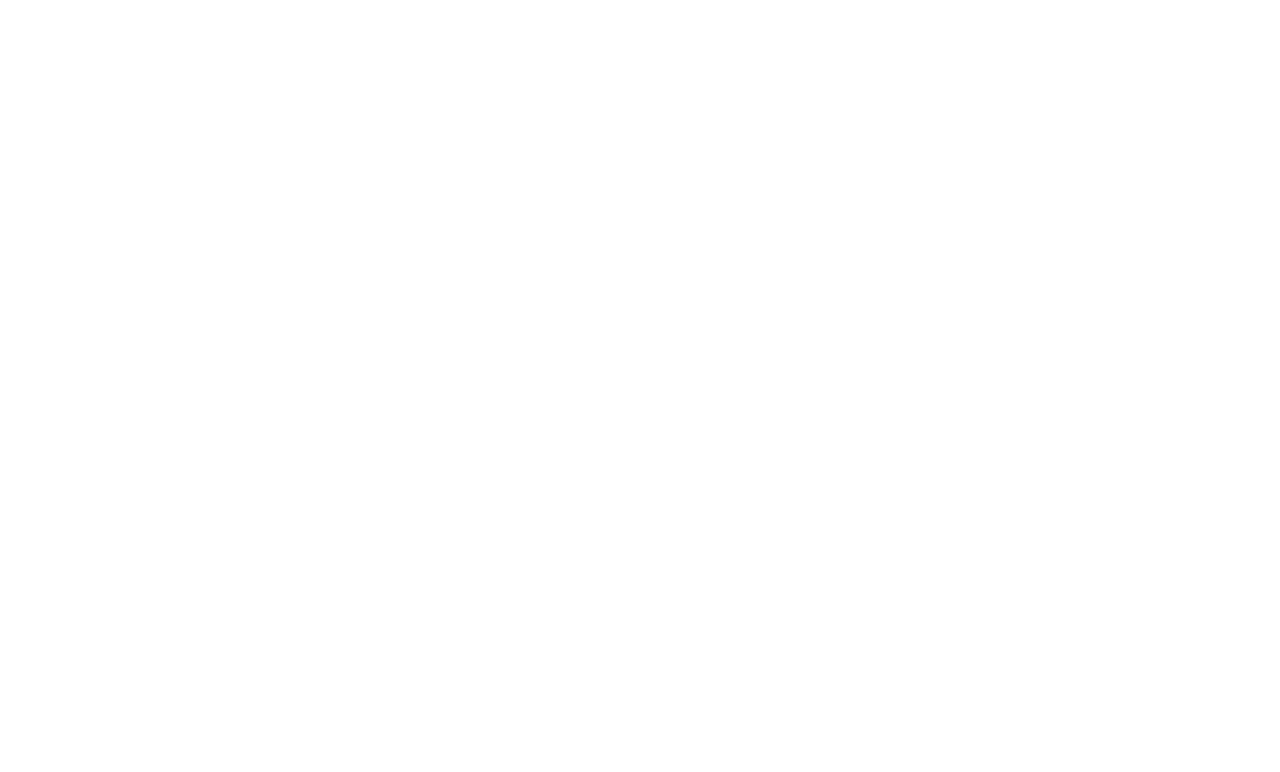
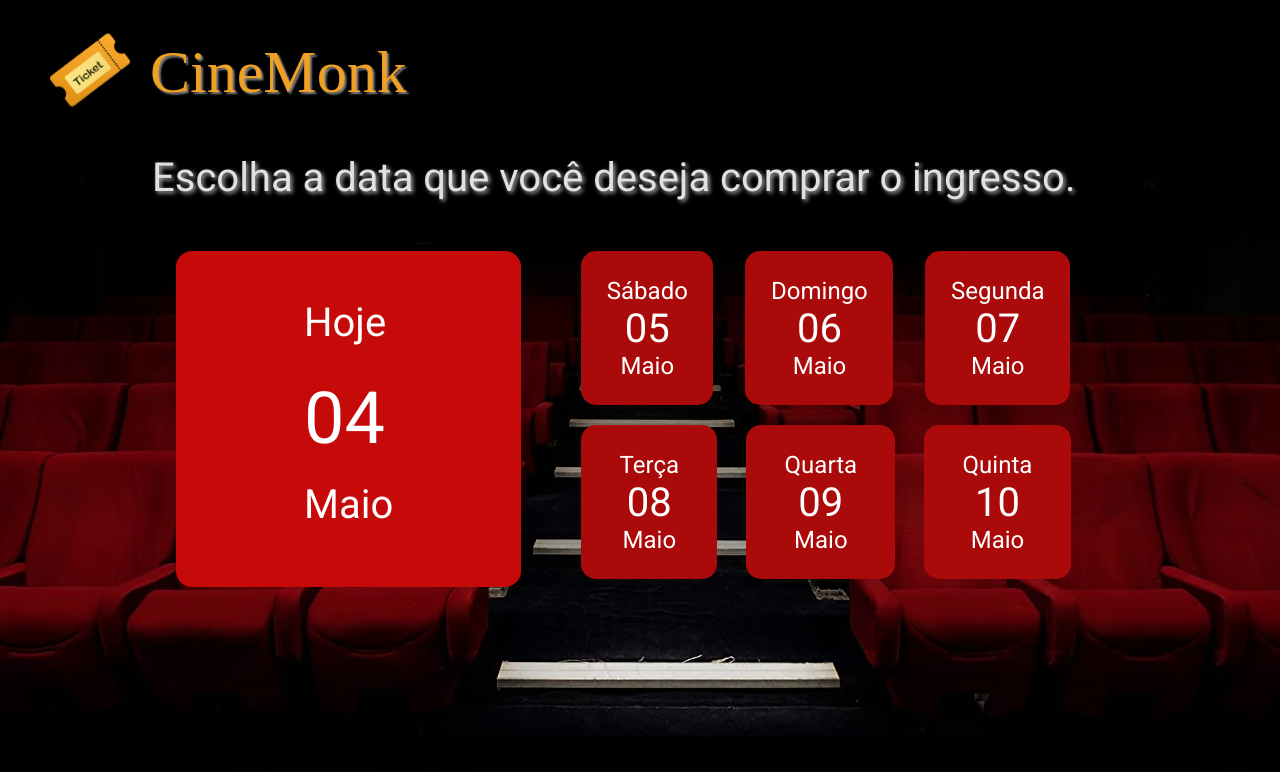
Before and after one commit to NickNunesAndrade/CineMonk, a plain HTML site: page cinemonk-html/html/tela2.html in a window 1280 px wide. Drawn offline with Linux system fonts and the light colour scheme; a web font is replaced by a local one.

Commit message:
CANSEI !!!!

```diff
--- /dev/null
+++ b/cinemonk-html/css/font.css
@@ -0,0 +1,4 @@
+@font-face {
+    font-family: Seoul;
+    src: url("../fonts/seoulhangang-m.zip");
+}
--- a/cinemonk-html/css/tela1.css
+++ b/cinemonk-html/css/tela1.css
@@ -20,8 +20,8 @@ a {
 }
 
 .ticket img {
-    height: 90px;
-    width: 90px;
+    height: 80px;
+    width: 80px;
     margin-top: 20px;
     margin-bottom: 5px;
 }
@@ -29,10 +29,10 @@ a {
 .titulo {
     margin-bottom: 60px;
     color: #F0A124;
-    font-family: Roboto;
+    font-family: Seoul;
     font-weight: 400;
     font-size: 64px;
-    text-shadow: 1px 1px 2px rgba(255, 255, 255, 0.5);
+    text-shadow: 2px 2px 2px rgba(255, 255, 255, 0.5);
 }
 
 .pergunta {
@@ -40,7 +40,7 @@ a {
     font-family: Roboto;
     color: #E1E1E1;
     font-size: 50px;
-    text-shadow: 1px 1px 4px rgba(202, 202, 202, 0.87);
+    text-shadow: 2px 2px 4px rgba(202, 202, 202, 0.87);
 }
 
 .botao {
--- a/cinemonk-html/css/tela2.css
+++ b/cinemonk-html/css/tela2.css
@@ -0,0 +1,153 @@
+@import url('https://fonts.googleapis.com/css2?family=Roboto&display=swap');
+
+body {
+    box-sizing: border-box;
+    margin: 0px;
+    background-image: url('../images/image 16.png');
+    background-position: -40px -250px;
+    color: white;
+}
+
+.cabecalho {
+    display: flex;
+    flex-direction: row;
+    align-items: center;
+    margin-top: 30px;
+}
+
+.ticket img {
+    height: 80px;
+    width: 80px;
+    margin-right: 20px;
+    margin-left: 50px;
+}
+
+.titulo {
+    color: #F0A124;
+    font-family: Seoul;
+    font-weight: 500;
+    font-size: 60px;
+    text-shadow: 2px 2px 2px rgba(255, 255, 255, 0.5);
+}
+
+.desc {
+    margin-top: 40px;
+    margin-left: 3.8em;
+    font-family: Roboto;
+    color: #E1E1E1;
+    font-size: 40px;
+    text-shadow: 2px 2px 4px rgba(202, 202, 202, 0.87);
+}
+
+.boxes {
+    margin-top: 50px;
+    margin-left: 11em;
+    display: flex;
+    flex-direction: row;
+}
+
+.box-grande {
+    background-color: #C60A0A;
+    box-shadow: 2px -2px 3px 2px rgba(11, 0, 0, 0.25);
+    border-radius: 16px;
+    padding: 3em;
+    padding-right: 8em;
+    padding-left: 8em;
+    padding-bottom: 6em;
+    margin-right: 60px;
+    height: 12em;
+    cursor: pointer;
+}
+
+.box-grande:hover {
+    transition: 0.5s;
+    box-shadow: 1px 1px 20px 20px rgba(255, 255, 255, 0.5);
+}
+
+.semana {
+    margin-bottom: 30px;
+    font-family: Roboto;
+    font-weight: 400;
+    font-size: 40px;
+}
+
+.dia {
+    margin-bottom: 20px;
+    font-family: Roboto;
+    font-weight: 400;
+    font-size: 72px;
+}
+
+.mes {
+    font-family: Roboto;
+    font-weight: 400;
+    font-size: 40px;
+}
+
+.box-pequenos {
+    display: flex;
+    flex-direction: column;
+}
+
+.box1 {
+    background-color: #AA0A0A;
+    margin-right: 2em;
+    padding: 1.6em;
+    border-radius: 15px;
+    cursor: pointer;
+}
+
+.box1:hover {
+    transition: 0.5s;
+    box-shadow: 1px 1px 20px 20px rgba(255, 255, 255, 0.5);
+}
+
+.pequeno-1 {
+    display: flex;
+    flex-direction: row;
+    margin-bottom: 20px;
+}
+
+.pequeno-2 {
+    display: flex;
+    flex-direction: row;
+
+}
+
+.semana-1 {
+    text-align: center;
+    font-family: Roboto;
+    font-weight: 400;
+    font-size: 24px;
+}
+
+.dia-1 {
+    text-align: center;
+    font-family: Roboto;
+    font-weight: 400;
+    font-size: 40px;
+}
+
+.mes-1 {
+    text-align: center;
+    font-family: Roboto;
+    font-weight: 400;
+    font-size: 24px;
+}
+
+.box1-1 {
+    display: flex;
+    flex-direction: column;
+    background-color: #AA0A0A;
+    margin-right: 1.8em;
+    padding: 1.6em;
+    padding-left: 2.4em;
+    padding-right: 2.4em;
+    border-radius: 15px;
+    cursor: pointer;
+}
+
+.box1-1:hover {
+    transition: 0.5s;
+    box-shadow: 1px 1px 20px 20px rgba(255, 255, 255, 0.5);
+}
--- a/cinemonk-html/html/tela1.html
+++ b/cinemonk-html/html/tela1.html
@@ -5,7 +5,8 @@
     <meta http-equiv="X-UA-Compatible" content="IE=edge">
     <meta name="viewport" content="width=device-width, initial-scale=1.0">
     <link rel="stylesheet" href="../css/tela1.css" />
-    <title>Cinemonk</title>
+    <link rel="stylesheet" href="../css/font.css" />
+    <title>Cinemonk | Home</title>
 </head>
 <body>
     <div class="home">
--- a/cinemonk-html/html/tela2.html
+++ b/cinemonk-html/html/tela2.html
@@ -0,0 +1,63 @@
+<!DOCTYPE html>
+<html lang="en">
+<head>
+    <meta charset="UTF-8">
+    <meta http-equiv="X-UA-Compatible" content="IE=edge">
+    <meta name="viewport" content="width=device-width, initial-scale=1.0">
+    <link rel="stylesheet" href="../css/tela2.css" />
+    <link rel="stylesheet" href="../css/font.css" />
+    <title>CineMonk | Datas</title>
+</head>
+<body>
+    <div class="datas">
+        <div class="cabecalho">
+            <div class="ticket"> <img src="../images/image 13.png" /> </div>
+            <div class="titulo"> CineMonk </div>
+        </div>
+        <div class="desc"> Escolha a data que você deseja comprar o ingresso. </div>
+        <div class="boxes">
+            <div class="box-grande">
+                <div class="semana"> Hoje </div>
+                <div class="dia"> 04 </div>
+                <div class="mes"> Maio </div>
+            </div>
+            <div class="box-pequenos">
+                <div class="pequeno-1">
+                    <div class="box1">
+                        <div class="semana-1"> Sábado </div>
+                        <div class="dia-1"> 05 </div>
+                        <div class="mes-1"> Maio </div>
+                    </div>
+                    <div class="box1">
+                        <div class="semana-1"> Domingo </div>
+                        <div class="dia-1"> 06 </div>
+                        <div class="mes-1"> Maio </div>
+                    </div>
+                    <div class="box1">
+                        <div class="semana-1"> Segunda </div>
+                        <div class="dia-1"> 07 </div>
+                        <div class="mes-1"> Maio </div>
+                    </div>
+                </div>
+                <div class="pequeno-2">
+                    <div class="box1-1">
+                        <div class="semana-1"> Terça </div>
+                        <div class="dia-1"> 08 </div>
+                        <div class="mes-1"> Maio </div>
+                    </div>
+                    <div class="box1-1">
+                        <div class="semana-1"> Quarta </div>
+                        <div class="dia-1"> 09 </div>
+                        <div class="mes-1"> Maio </div>
+                    </div>
+                    <div class="box1-1">
+                        <div class="semana-1"> Quinta </div>
+                        <div class="dia-1"> 10 </div>
+                        <div class="mes-1"> Maio </div>
+                    </div>
+                </div>
+            </div>
+        </div>
+    </div>
+</body>
+</html>
```
Also changed, not shown: 1 other file.
